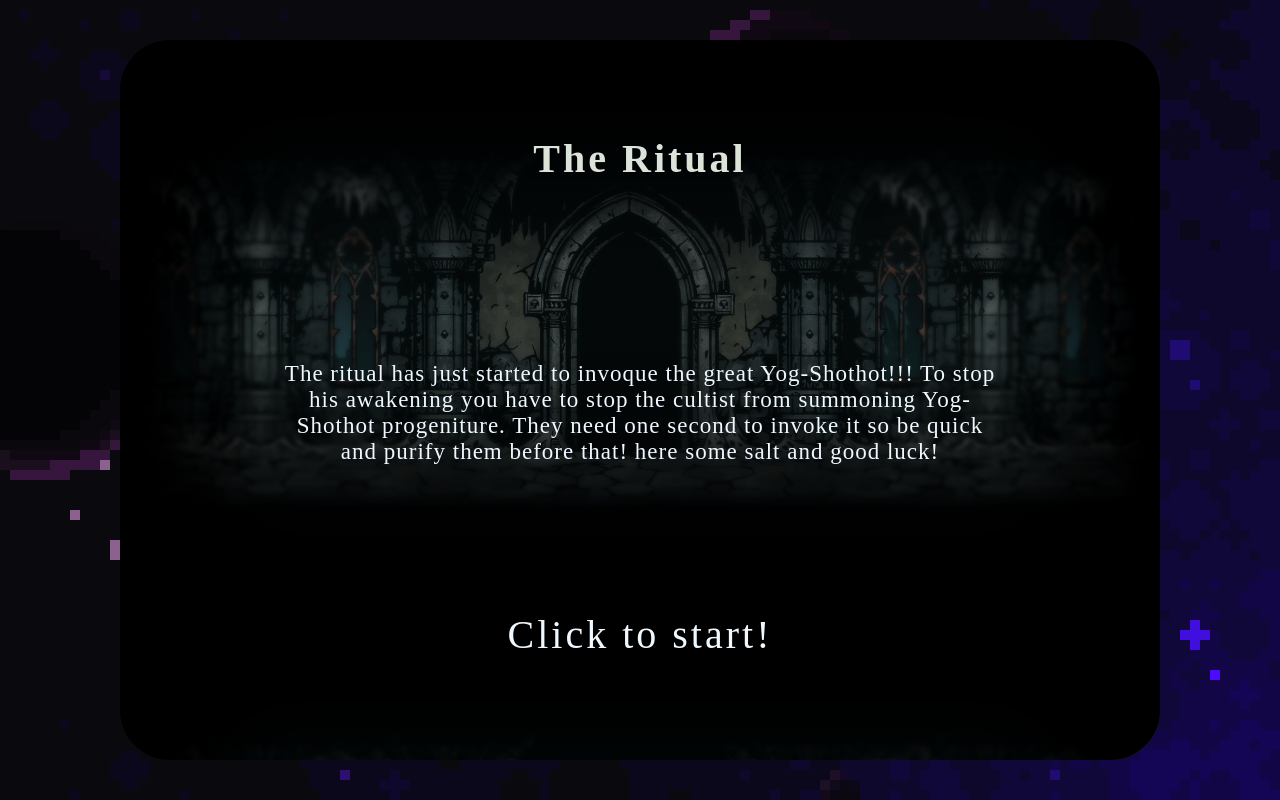
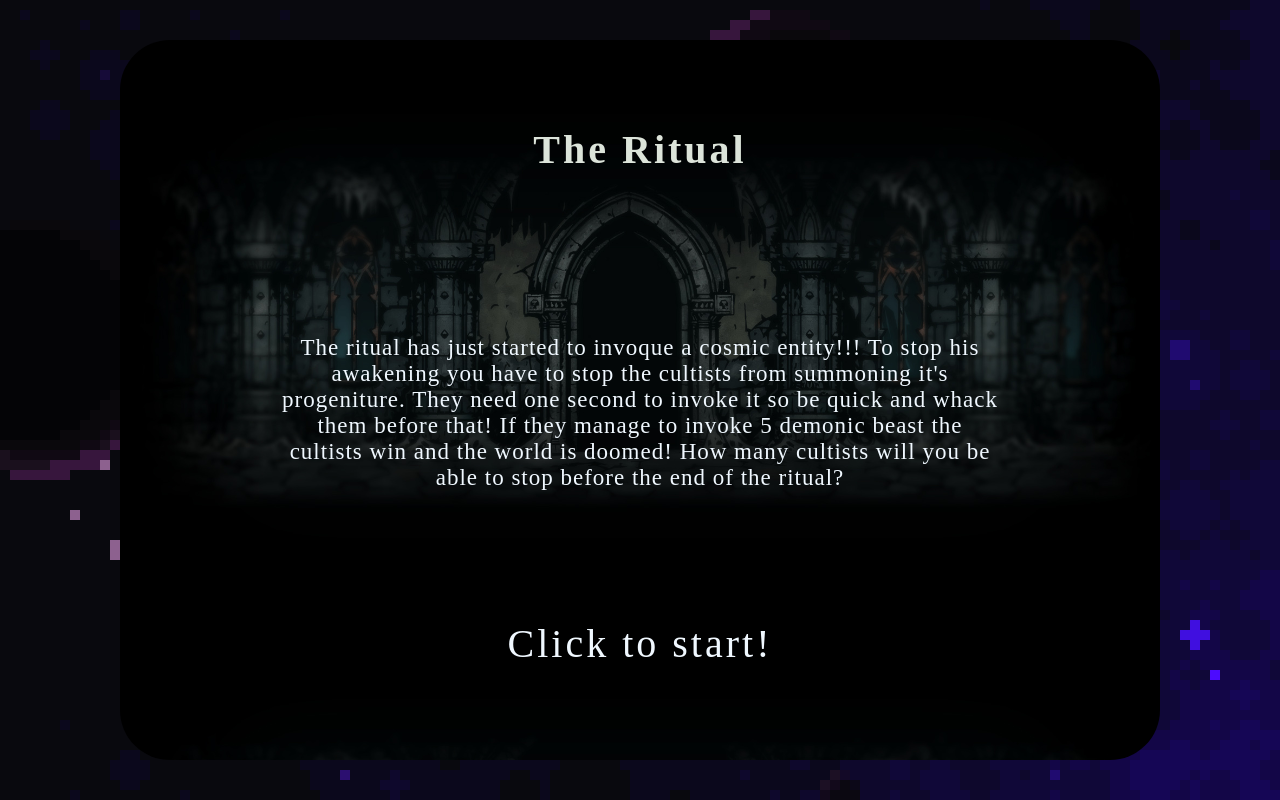
Before and after one commit to ApollineStev/The-awakening, a plain HTML site: page index.html in a window 1280 px wide. Drawn offline with Linux system fonts and the light colour scheme.

Commit message:
spawning error check, change text

```diff
--- a/index.html
+++ b/index.html
@@ -11,13 +11,13 @@
     <section>
        <div id="start">
           <h1>The Ritual</h1>
-          <p>The ritual has just started to invoque the great Yog-Shothot!!! To stop his awakening you have to stop the cultist from summoning Yog-Shothot progeniture. They need one second to invoke it so be quick and purify them before that! here some salt and good luck!</p>
+          <p>The ritual has just started to invoque a cosmic entity!!! To stop his awakening you have to stop the cultists from summoning it's progeniture. They need one second to invoke it so be quick and whack them before that! If they manage to invoke 5 demonic beast the cultists win and the world is doomed! How many cultists will you be able to stop before the end of the ritual?</p>
           <a>Click to start!</a>
         </div>
 
         <div id="game-board">
             <div class="info">
-               <h2 class="hp">Yog-Shothot children summoned :<span class="life">0</span></h2>
+               <h2 class="hp">Demonic beast summoned :<span class="life">0</span></h2>
                <h2 class="score">score :<span class="result">0</span></h2>
             </div>
 
@@ -63,6 +63,7 @@
 
         <div id="game-over">
           <h2>Game Over</h2>
+          <h2 class="score">score :<span class="score-final">0</span></h2>
           <button type="button" id="replay">Replay?</button>
         </div>
     </section>
```
Also changed, not shown: 1 other file.
